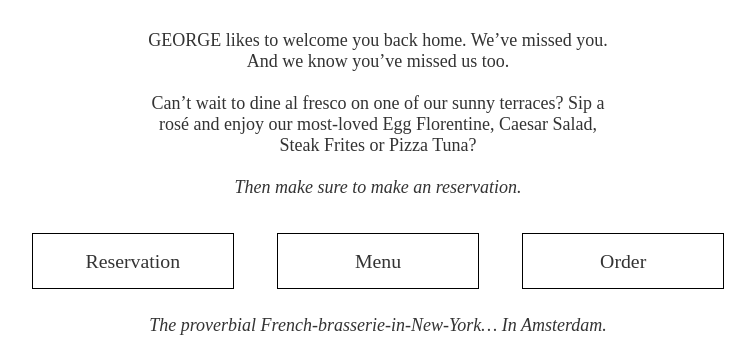
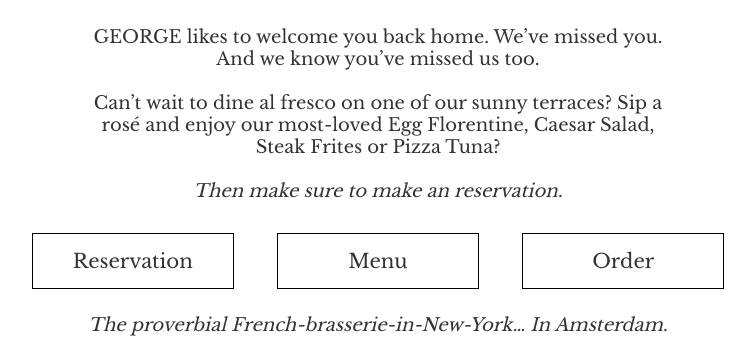
Before and after one commit to JasperGraber/georgehollywood, a PHP site: page /pagina-bestellen/index.php in a window 1280 px wide. Shown: the part 529-886 px from the top of the page, without its empty margins (262-1017 px from the left). Run offline with PHP 8.4, Linux system fonts and the light colour scheme.

Commit message:
Edited Font

```diff
--- a/css/main.css
+++ b/css/main.css
@@ -1,15 +1,6 @@
-@font-face {
-  font-family: 'Libre Baskerville';
-  src: url("/font/librebaskerville.woff2") format("woff2");
-  font-style: normal;
-  font-weight: 400;
-  font-display: swap;
-  unicode-range: U+0100-024F, U+0259, U+1E00-1EFF, U+2020, U+20A0-20AB, U+20AD-20CF, U+2113, U+2C60-2C7F, U+A720-A7FF;
-}
-
 html, body {
   color: #333;
-  font-family: "Times New Roman", "Libre Baskerville", sans-serif;
+  font-family: "Libre Baskerville", "Times New Roman", sans-serif;
   font-size: 18px;
   height: 100%;
   margin: 0;
--- a/pagina-bestellen/index.php
+++ b/pagina-bestellen/index.php
@@ -4,8 +4,9 @@
         <meta charset="UTF-8" />
         <meta http-equiv="X-UA-Compatible" content="IE=edge" />
         <meta name="viewport" content="width=device-width, initial-scale=1.0" />
+        <link href="https://fonts.googleapis.com/css2?family=Libre+Baskerville&amp;display=swap" rel="stylesheet" />
         <link rel="stylesheet" href="/css/main.css" />
-        <title>Bestellen</title>
+        <title>George</title>
     </head>
     <body>
         <?php
--- a/scss/layout/_body.scss
+++ b/scss/layout/_body.scss
@@ -1,6 +1,6 @@
 html, body {
     color: $text;
-    font-family: 'Times New Roman', $normalfont, sans-serif;
+    font-family: $normalfont, 'Times New Roman', sans-serif;
     font-size: 18px;
     height: 100%;
     margin: 0;
--- a/scss/layout/_font.scss
+++ /dev/null
@@ -1,8 +0,0 @@
-@font-face {
-    font-family: 'Libre Baskerville';
-        src: url('/font/librebaskerville.woff2') format('woff2');
-    font-style: normal;
-    font-weight: 400;
-    font-display: swap;
-    unicode-range: U+0100-024F, U+0259, U+1E00-1EFF, U+2020, U+20A0-20AB, U+20AD-20CF, U+2113, U+2C60-2C7F, U+A720-A7FF;
-}
--- a/scss/main.scss
+++ b/scss/main.scss
@@ -1,7 +1,6 @@
 @import 'function/mixins';
 @import 'function/vars';
 
-@import 'layout/font';
 @import 'layout/body';
 @import 'layout/navbar';
 @import 'layout/banner';
```
Also changed, not shown: css/min/main.min.css (+1 -1 lines), font/librebaskerville.woff2 (deleted).
